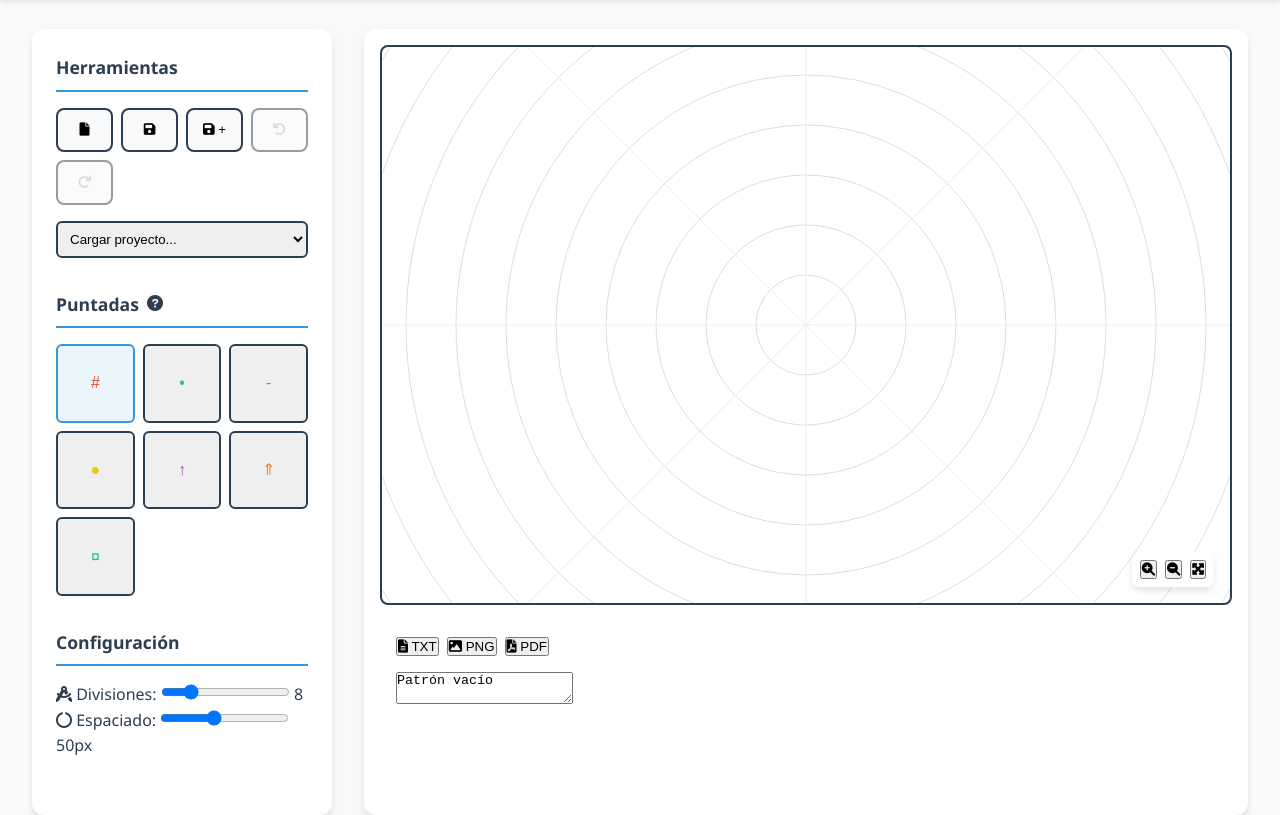
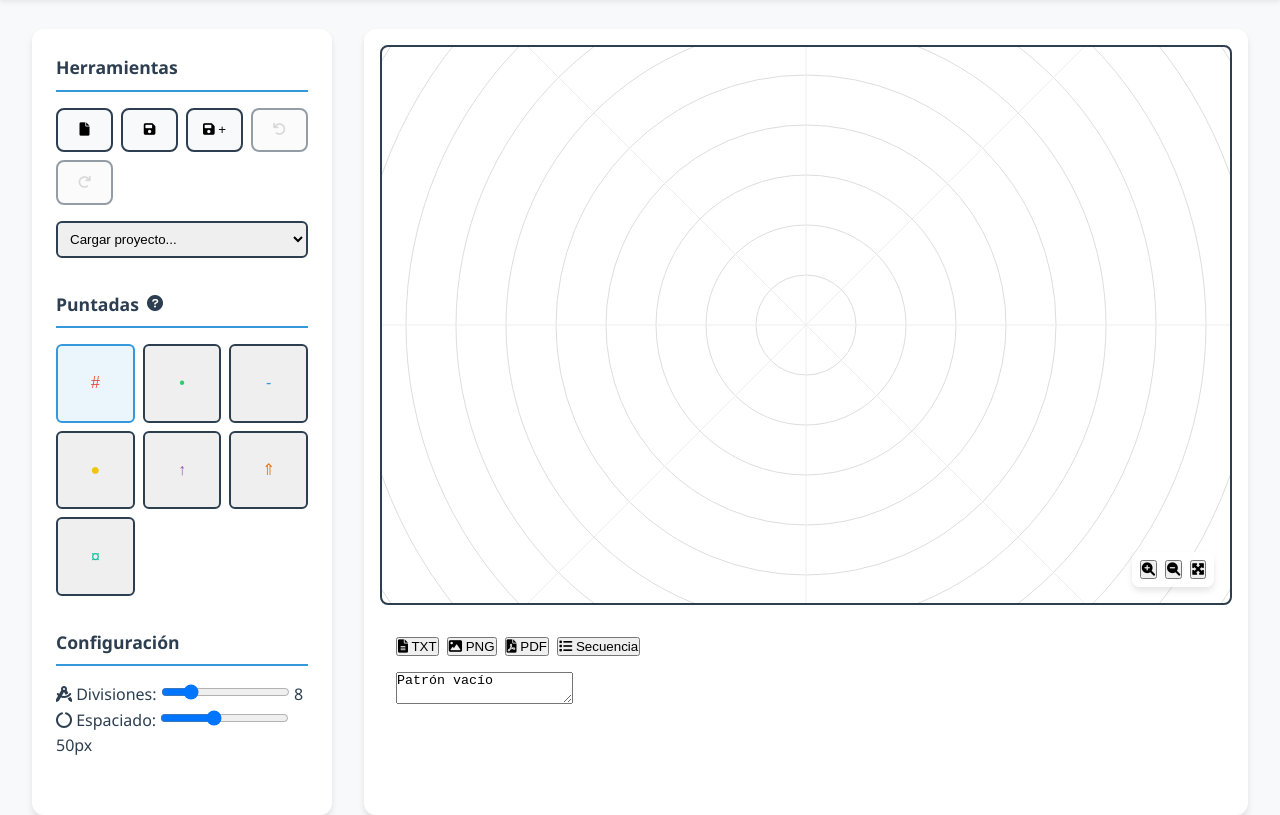
Before and after one commit to MPetovick/testCadeneta, a plain HTML site: page index.html in a window 1280 px wide. Shown: the part 73-888 px from the top of the page. Drawn offline with nearby package versions, Linux system fonts and the light colour scheme.

Commit message:
Update index.html

```diff
--- a/index.html
+++ b/index.html
@@ -82,6 +82,7 @@
                     <button class="export-btn" id="exportTxt"><i class="fas fa-file-alt"></i> TXT</button>
                     <button class="export-btn" id="exportPng"><i class="fas fa-image"></i> PNG</button>
                     <button class="export-btn" id="exportPdf"><i class="fas fa-file-pdf"></i> PDF</button>
+                    <button class="export-btn" id="exportSequence"><i class="fas fa-list"></i> Secuencia</button>
                 </div>
                 <textarea id="exportText" placeholder="Vista previa del patrón..." readonly></textarea>
             </div>
```
